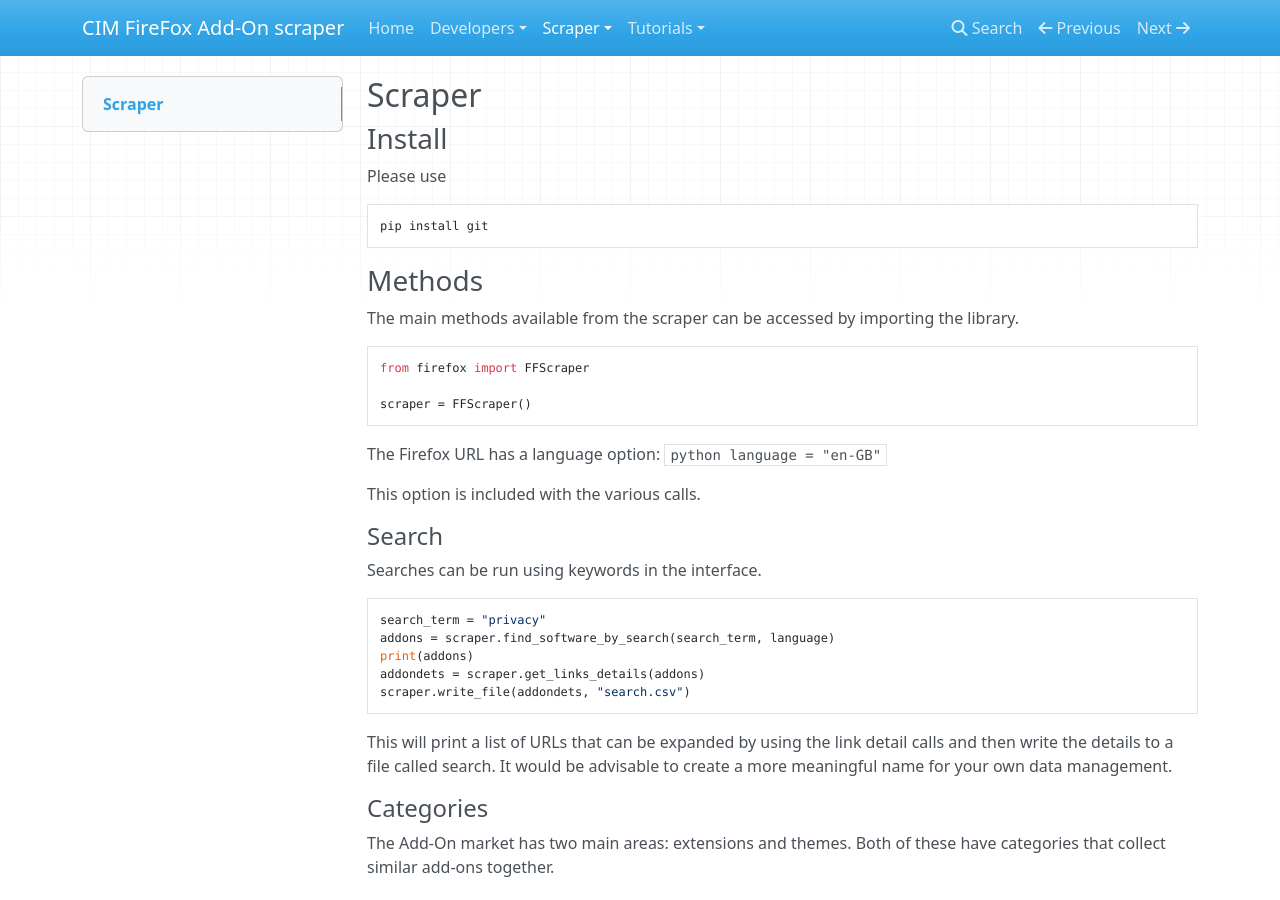
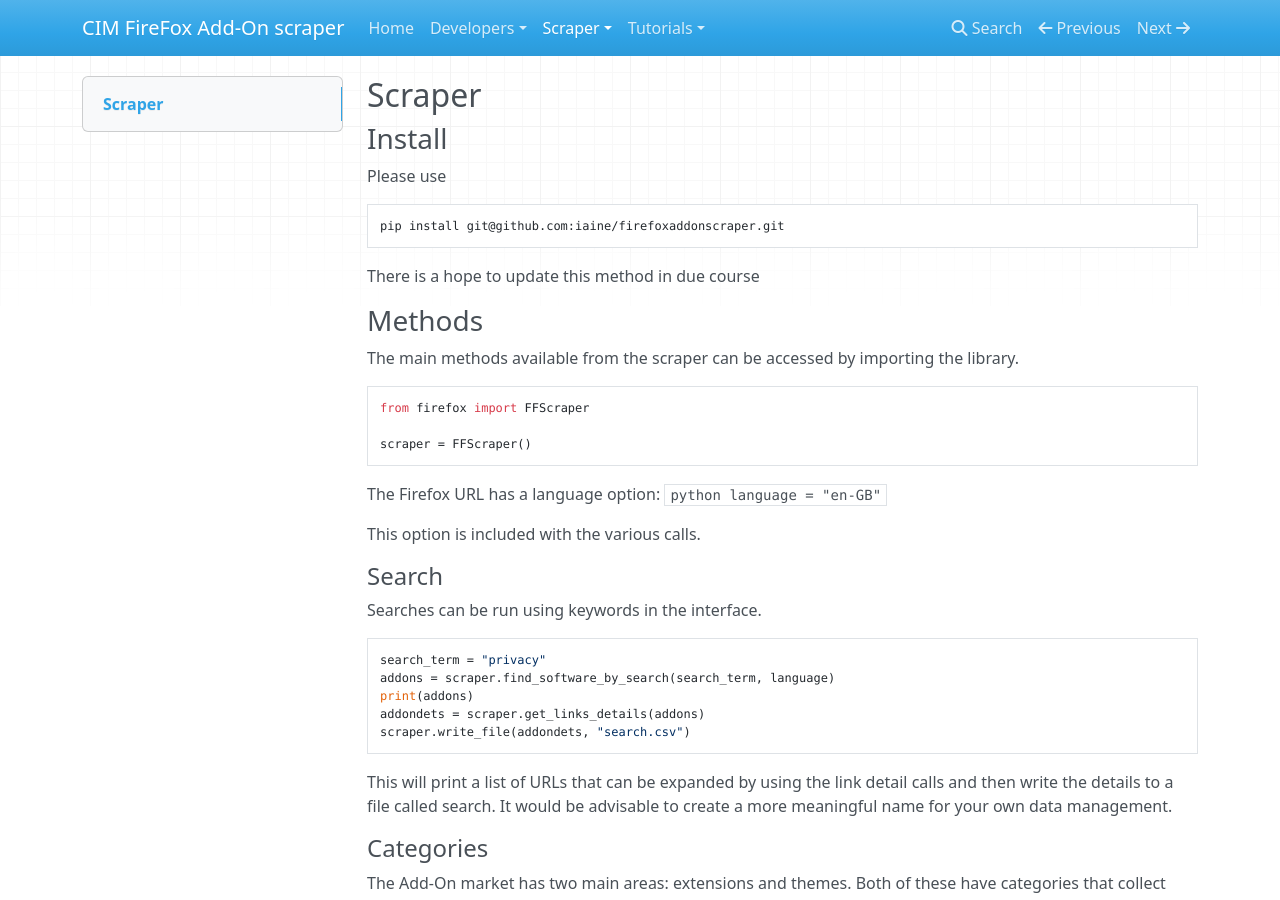
Before and after one commit to iaine/firefoxaddonscraper, an MkDocs documentation site: the page built from docs/scraper/index.md, in a window 1280 px wide and 900 px high. Built offline with MkDocs 1.6.1, drawn with Linux system fonts in a browser that asks for light colours; nearby versions of some CDN libraries.

Commit message:
Update pip link

````diff
--- a/docs/scraper/index.md
+++ b/docs/scraper/index.md
@@ -5,8 +5,10 @@
 Please use
 
 ```bash
-pip install git
+pip install git@github.com:iaine/firefoxaddonscraper.git
 ```
+
+There is a hope to update this method in due course
 
 ### Methods
 
````
